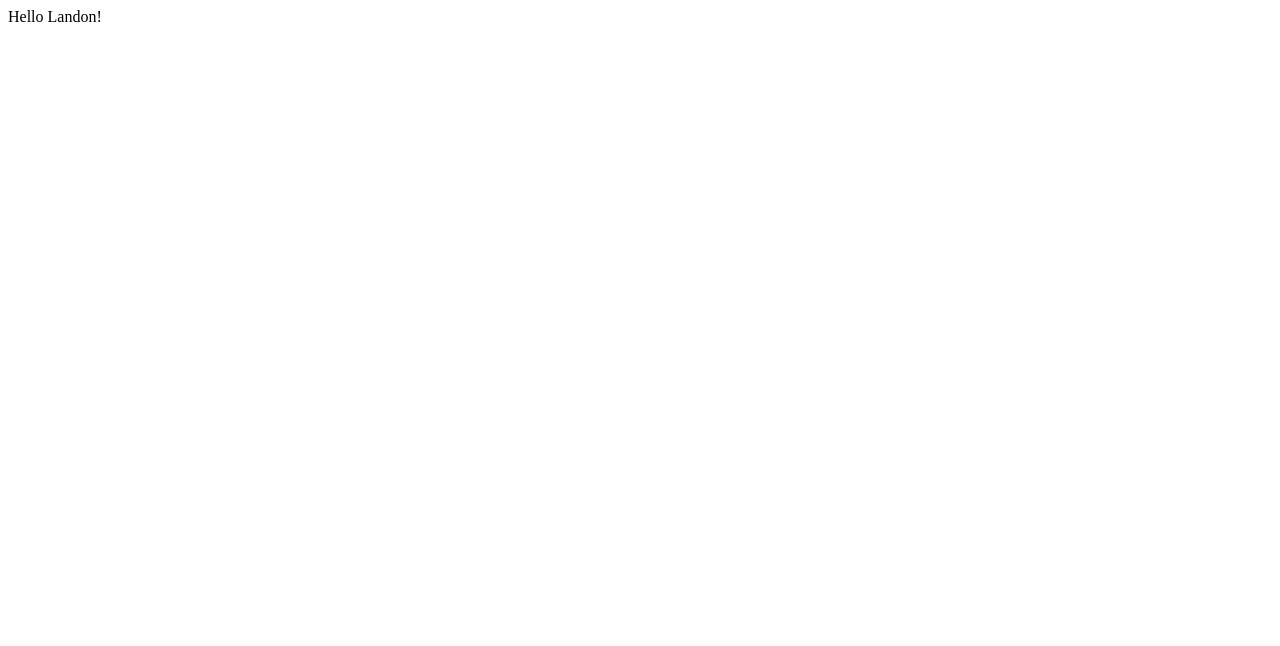
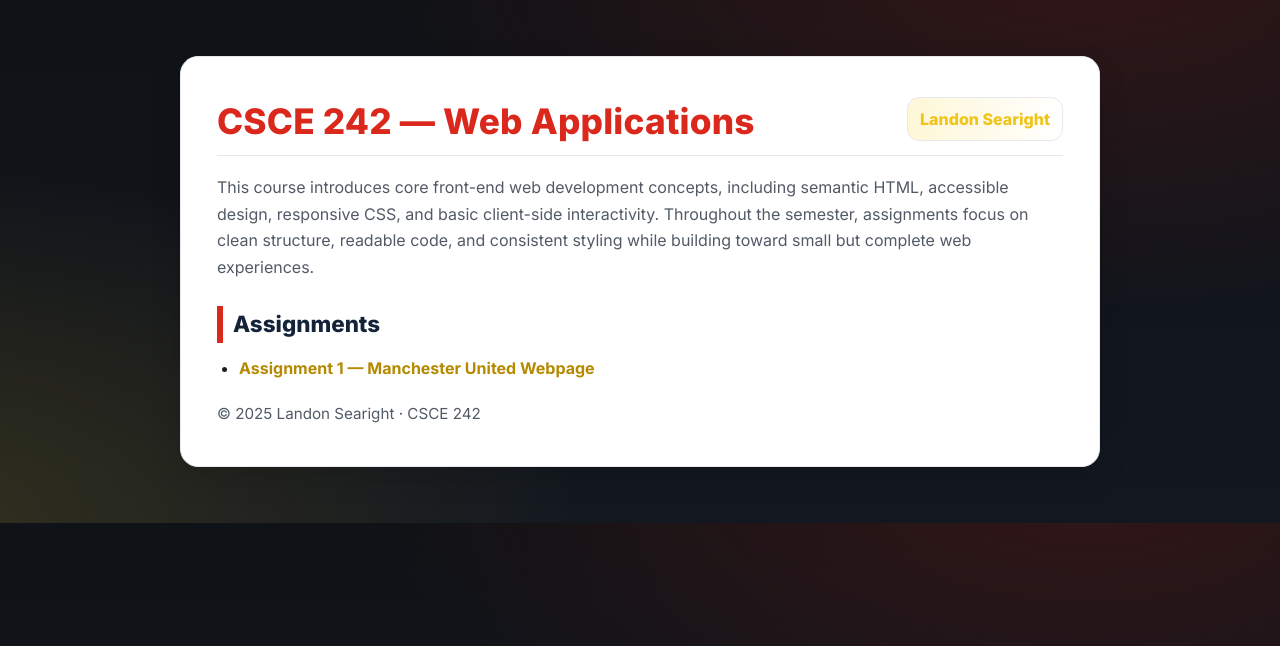
Before and after one commit to landonsearight0/landonsearight0.github.io, a plain HTML site: page index.html in a window 1280 px wide. Drawn offline with Linux system fonts and the light colour scheme.

Commit message:
Manchester United page moved to assignment 1

```diff
--- a/index.html
+++ b/index.html
@@ -1 +1,106 @@
-Hello Landon!
+<!DOCTYPE html>
+<html lang="en">
+<head>
+  <meta charset="UTF-8" />
+  <title>CSCE 242 — Web Applications | Landon Searight</title>
+  <!-- Author: Landon Searight | Course: Web Apps -->
+  <meta name="viewport" content="width=device-width, initial-scale=1" />
+  <link href="https://fonts.googleapis.com/css2?family=Inter:wght@400;700;800&display=swap" rel="stylesheet">
+  <style>
+    :root{
+      --bg: #0f1216;
+      --card: #ffffff;
+      --text: #1b1f24;
+      --muted: #525a66;
+      --accent: #DA291C;    /* red */
+      --accent-2: #F0C419;  /* gold */
+      --link: #B58900;
+      --link-hover: #8C6A00;
+      --border: #e7e9ee;
+      --shadow: 0 10px 30px rgba(0,0,0,.12);
+      --radius: 18px;
+      --maxw: 920px;
+    }
+    *{box-sizing:border-box}
+    body{
+      margin:0;
+      font-family:"Inter", system-ui, -apple-system, Segoe UI, Roboto, Helvetica, Arial, "Apple Color Emoji","Segoe UI Emoji";
+      background:
+        radial-gradient(1200px 600px at 85% -10%, rgba(218,41,28,.18), transparent 60%),
+        radial-gradient(1200px 600px at -10% 100%, rgba(240,196,25,.15), transparent 60%),
+        linear-gradient(180deg, #0f1216, #131820);
+      color:var(--text);
+      line-height:1.65;
+    }
+    #wrap{
+      max-width:var(--maxw);
+      margin:56px auto;
+      padding:40px 36px;
+      background:var(--card);
+      border:1px solid var(--border);
+      border-radius:var(--radius);
+      box-shadow:var(--shadow);
+    }
+    header{
+      display:flex; flex-wrap:wrap; align-items:flex-end; gap:10px;
+      border-bottom:1px solid var(--border); padding-bottom:14px; margin-bottom:18px;
+    }
+    #class-name{
+      margin:0; font-size:2.2rem; line-height:1.15; letter-spacing:.2px;
+      color:var(--accent); font-weight:800;
+    }
+    #student-name{
+      margin-left:auto; font-weight:800; color:var(--accent-2);
+      background:linear-gradient(90deg, #fef7d6, #fff);
+      border:1px solid var(--border); padding:8px 12px; border-radius:12px;
+    }
+    p{margin:0 0 12px;}
+    #course-desc{color:var(--muted);}
+
+    h2{
+      margin:26px 0 10px; font-size:1.4rem; color:#14233A; font-weight:800;
+      border-left:6px solid var(--accent); padding-left:10px;
+    }
+
+    ul{padding-left:22px; margin:12px 0;}
+    li{margin:6px 0;}
+
+    a{color:var(--link); text-decoration:none; font-weight:700;}
+    a:hover, a:focus{color:var(--link-hover); text-decoration:underline; outline:none;}
+
+    footer{margin-top:20px; color:var(--muted); font-size:.95rem;}
+  </style>
+</head>
+<body>
+  <main id="wrap" role="main">
+    <header>
+      <h1 id="class-name">CSCE 242 — Web Applications</h1>
+      <div id="student-name">Landon Searight</div>
+    </header>
+
+    <p id="course-desc">
+      This course introduces core front-end web development concepts, including semantic HTML, accessible design,
+      responsive CSS, and basic client-side interactivity. Throughout the semester, assignments focus on clean structure,
+      readable code, and consistent styling while building toward small but complete web experiences.
+    </p>
+
+    <h2 id="assignments-heading">Assignments</h2>
+    <ul id="assignments-list">
+      <li>
+        <a id="assignment1-link" href="assignments/assignment1/index.html">Assignment 1 — Manchester United Webpage</a>
+      </li>
+      <!-- Add more as they’re created:
+      <li><a href="assignments/assignment2/index.html">Assignment 2 — …</a></li>
+      -->
+    </ul>
+
+    <footer>
+      <span>© <span id="year"></span> Landon Searight · CSCE 242</span>
+    </footer>
+  </main>
+
+  <script>
+    document.getElementById('year').textContent = new Date().getFullYear();
+  </script>
+</body>
+</html>
```
Also changed, not shown: Assignments/Assignment1/index.html (deleted, +0 -1 lines), Assignments/assignment 1/index.html (renamed from Assignments/Assignment2/index.html).
